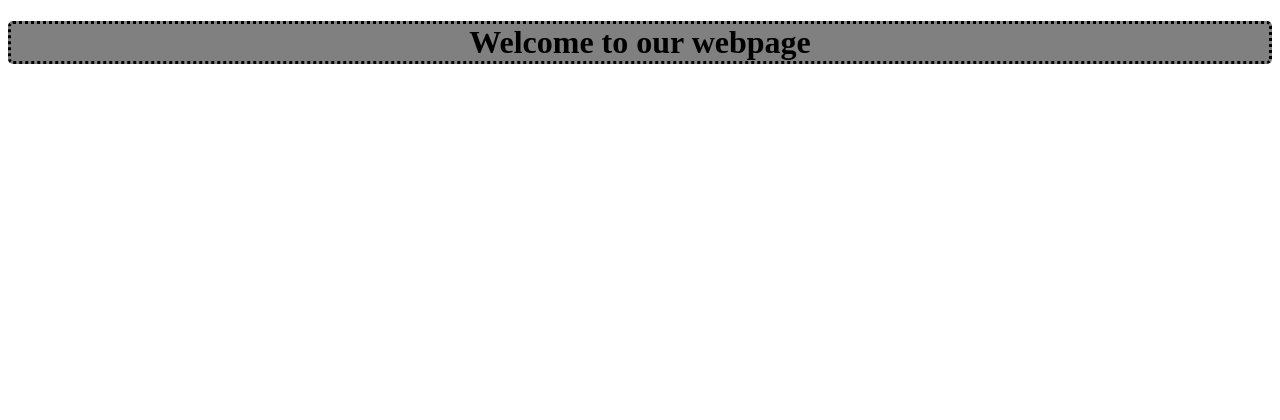
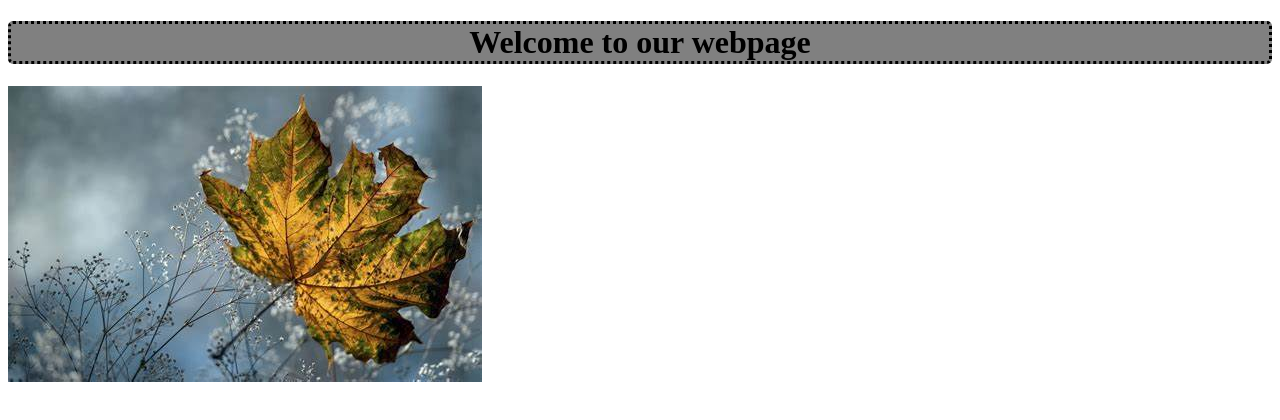
Before and after one commit to harshadg-12/githubdemo-repo, a plain HTML site: page index.html in a window 1280 px wide. Drawn offline with Linux system fonts and the light colour scheme.

```diff
--- a/index.html
+++ b/index.html
@@ -7,5 +7,7 @@
 </head>
 <body>
     <h1 style="border-color:black; border-style: dotted; border-radius: 5px; background-color: gray; color: black; text-align: center;">Welcome to our webpage</h1>
+    <img src="img.jfif">
+</body>
 </body>
 </html>
```
Also changed, not shown: img.jfif (added).
